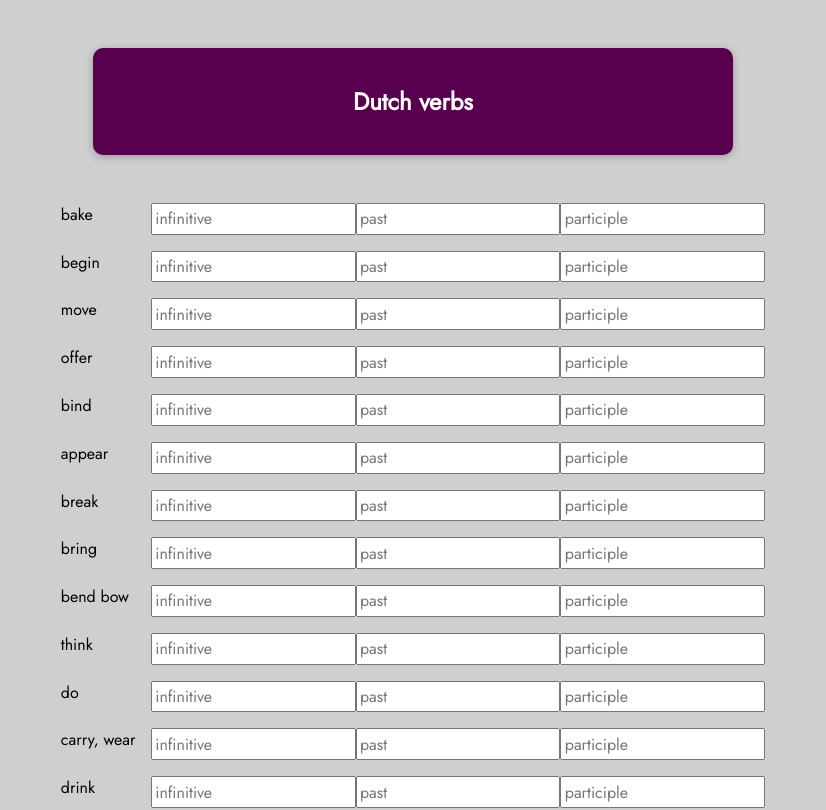
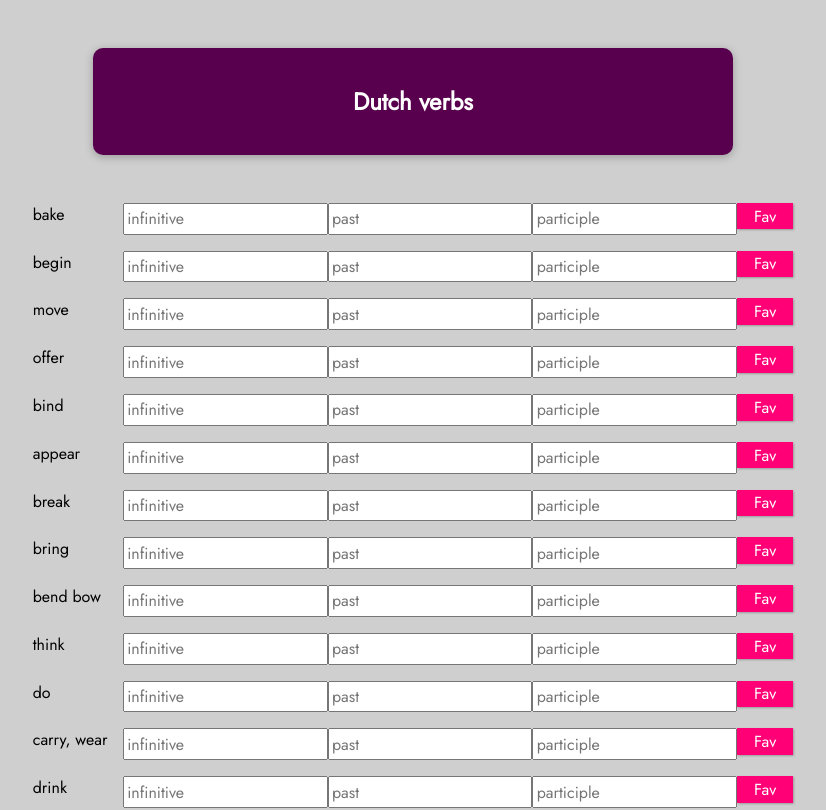
Before and after one commit to jenvigo/dutch-verbs-vue, a Vue app: page / in a window 1280 px wide. Shown: the top 810 px of the page, without its empty margins (227-1053 px from the left). Built offline with nearby package versions, Linux system fonts and the light colour scheme; the HTML template or start-up script is replaced by a standard one.

Commit message:
markAsFav button
It allows to add the selected verbs to a Set list of verbs

```diff
--- a/src/App.vue
+++ b/src/App.vue
@@ -3,7 +3,9 @@
     <header>
       <h1>Dutch verbs</h1>
     </header>
+    <!--    <p>Favs: {{ favVerbs }}</p>-->
     <verbs-input
+        @toggleFav="toggleFav"
         v-for="verb in verbs"
         :key="verb.english"
         :tenses="{
@@ -24,21 +26,24 @@ export default {
 	data() {
 		return {
 			verbs: verbsJson.data,
-			// verbs: [
-			// 	{
-			// 		english: 'begin',
-			// 		infinitive: 'beginnen',
-			// 		past: 'begon'
-			// 	},
-			// 	{
-			// 		english: 'do',
-			// 		infinitive: 'doen',
-			// 		past: 'deed'
-			// 	},
-			// ],
+			/* use a set instead of an array so there are no duplicates */
+			favVerbs: new Set(),
 		};
 	},
+	provide() {
+		return {
+			favVerbs: this.favVerbs
+			// ['bake']
+		}
+	},
 	methods: {
+		toggleFav(selectedVerb) {
+			if (this.favVerbs.has(selectedVerb)) {
+				this.favVerbs.delete(selectedVerb);
+			} else {
+				this.favVerbs.add(selectedVerb);
+			}
+		},
 		toggleFavoriteStatus(friendId) {
 			const identifiedFriend = this.friends.find(
 				(friend) => friend.id === friendId,
--- /dev/null
+++ b/src/components/TenseFav.vue
@@ -0,0 +1,35 @@
+<template>
+  <!-- todo: change to unfav is the verb is on the list of favs -->
+  <div>
+    <button @click="emisor">{{ textForFavButton }}</button>
+  </div>
+</template>
+
+<script>
+export default {
+	computed: {
+		textForFavButton() {
+			const isFav = this.favs.has(this.id);
+			return isFav ? 'UnFav' : 'Fav';
+		},
+	},
+	inject: ['favVerbs'],
+	methods: {
+		emisor() {
+			// emits an event to the parent component where the favs are stored
+			this.$parent.$emit('toggleFav', this.id);
+		},
+	},
+	name: "TenseFav",
+	props: ['id'],
+	data() {
+		return {
+			favs: this.favVerbs
+		}
+	},
+}
+</script>
+
+<style scoped>
+
+</style>
--- a/src/components/VerbsInput.vue
+++ b/src/components/VerbsInput.vue
@@ -3,21 +3,27 @@
     <p style="text-align: center">{{ english }}</p>
     <!--    <div class="row">Selected tense: {{ selectedTense }}</div>-->
     <div class="row">
-      <span class="englishTense" style="margin-right: 10px">{{tenses.english}}</span>
-      <input type="text" @focusin="updateSelectedTense" @focusout="hideHint" placeholder="infinitive" @keyup="checkIfIsRight" v-model="answer.infinitive"/>
-      <input type="text" @focusin="updateSelectedTense" @focusout="hideHint" placeholder="past" @keyup="checkIfIsRight" v-model="answer.past"/>
-      <input type="text" @focusin="updateSelectedTense" @focusout="hideHint" placeholder="participle" @keyup="checkIfIsRight" v-model="answer.participle"/>
+      <span class="englishTense" style="margin-right: 10px">{{ tenses.english }}</span>
+      <input type="text" @focusin="updateSelectedTense" @focusout="hideHint" placeholder="infinitive"
+             @keyup="checkIfIsRight" v-model="answer.infinitive"/>
+      <input type="text" @focusin="updateSelectedTense" @focusout="hideHint" placeholder="past" @keyup="checkIfIsRight"
+             v-model="answer.past"/>
+      <input type="text" @focusin="updateSelectedTense" @focusout="hideHint" placeholder="participle"
+             @keyup="checkIfIsRight" v-model="answer.participle"/>
+      <TenseFav  :id="tenses.english"></TenseFav>
     </div>
-    <HintAnswer ref="hint" :selected-tense="selectedTense" :start-count_down="startCountDown" :answer="answer" :tenses="tenses"/>
+    <HintAnswer ref="hint" :selected-tense="selectedTense" :start-count_down="startCountDown" :answer="answer"
+                :tenses="tenses"/>
 
   </div>
 </template>
 
 <script>
 import HintAnswer from "./HintAnswer.vue";
+import TenseFav from "./TenseFav.vue";
 
 export default {
-	components: { HintAnswer },
+	components: { HintAnswer, TenseFav },
 	props: ['english', 'tenses'],
 	data() {
 		return {
@@ -28,7 +34,7 @@ export default {
 				infinitive: '',
 				past: '',
 				participle: ''
-			}
+			},
 		};
 	},
 	methods: {
@@ -69,19 +75,22 @@ export default {
 <style>
 @media screen and (max-width: 900px) and (min-width: 600px) {
 }
+
 @media screen and (min-width: 800px) {
-#verbsInput  .row{
+  #verbsInput .row {
     display: flex;
     justify-content: center;
   }
 }
+
 @media screen and (max-width: 800px) {
-#verbsInput  .row{
+  #verbsInput .row {
     display: flex;
     flex-direction: column;
     /*justify-content: center;*/
   }
 }
+
 #verbsInput {
   margin: 0 auto;
   width: 50%;
@@ -90,6 +99,6 @@ export default {
 
 .englishTense {
   /*min-width: 40px ;*/
-  min-width: 80px ;
+  min-width: 80px;
 }
 </style>
```
Lines whose indentation alone changed are shown as unchanged.
